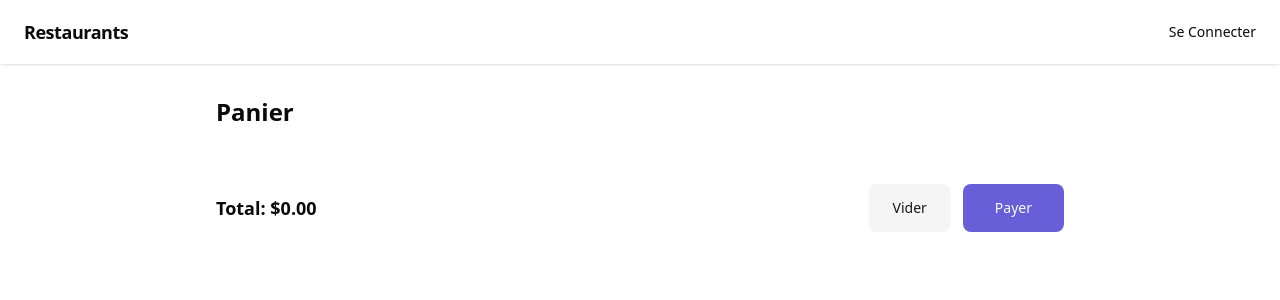
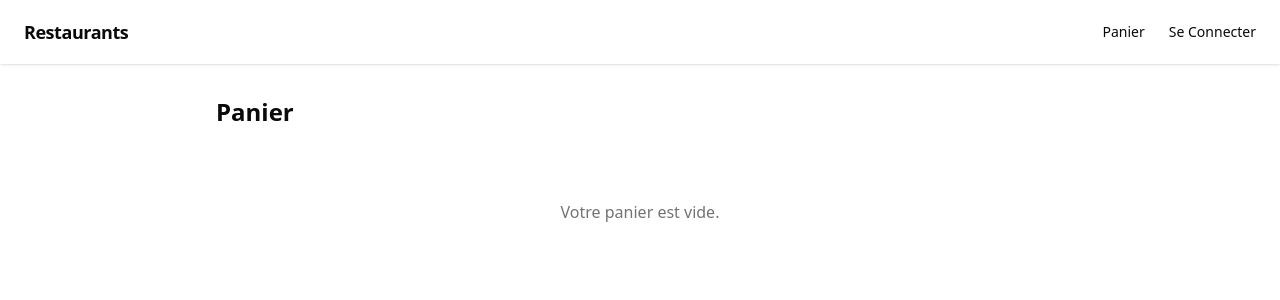
Before and after one commit to ianaliti/restaurant, a Next.js app: page /cart in a window 1280 px wide. Shown: the top 300 px of the page. Built offline with nearby package versions, Linux system fonts and the light colour scheme.

Commit message:
separate the panier to customer ang guest to not share the same cart and order history

```diff
--- a/src/app/(customer)/cart/page.tsx
+++ b/src/app/(customer)/cart/page.tsx
@@ -6,19 +6,63 @@ import { useAuthStore } from "@/app/store/authStore";
 import Image from "next/image";
 import { Button } from "@/components/ui/button";
 import { Card, CardContent } from "@/components/ui/card";
-import { useState, useMemo, useEffect } from "react";
+import { useState, useMemo, useEffect, useRef } from "react";
 import { Message } from "@/components/ui/Message";
+import type { CartItem } from "@/types/restaurants.type";
+import { useRouter } from "next/navigation";
 
 export default function page() {
-  const items = useCartStore(state => state.items || []);
+  const { user } = useAuthStore();
+  const isCustomer = user?.role === 'customer';
+  const router = useRouter();
+
+  const userId = user?.id || 'guest';
+  const userIdRef = useRef(userId);
+
+  useEffect(() => {
+    userIdRef.current = userId;
+  }, [userId]);
+
+  const currentUserCart = useCartStore((state) => {
+    const currentUserId = userIdRef.current;
+    return state.userCarts[currentUserId] || null;
+  });
+
+  const items: CartItem[] = useMemo(() => {
+    return currentUserCart ? [...currentUserCart] : [];
+  }, [currentUserCart]);
+
+  useEffect(() => {
+    if (user?.id) {
+      const guestCart = useCartStore.getState().userCarts['guest'];
+      if (guestCart && guestCart.length > 0) {
+        const userCart = useCartStore.getState().userCarts[user.id] || [];
+        const mergedCart = [...userCart];
+        guestCart.forEach(guestItem => {
+          const existing = mergedCart.find(item => item.id === guestItem.id);
+          if (existing) {
+            existing.quantity += guestItem.quantity;
+          } else {
+            mergedCart.push(guestItem);
+          }
+        });
+        useCartStore.setState((state) => ({
+          userCarts: {
+            ...state.userCarts,
+            [user.id]: mergedCart,
+            guest: [], // Clear guest cart
+          },
+        }));
+      }
+    }
+  }, [user?.id]);
+
   const updateQuantity = useCartStore(state => state.updateQuantity);
   const removeItem = useCartStore(state => state.removeItem);
   const clearCart = useCartStore(state => state.clearCart);
-
+  const getTotalPrice = useCartStore(state => state.getTotalPrice);
   const createOrder = useCartStore(state => state.createOrder);
   const addOrder = useOrderStore((state) => state.addOrder);
-  const { user } = useAuthStore();
-  const isCustomer = user?.role === 'customer';
 
   const [showSuccess, setShowSuccess] = useState(false);
   const [warningMessage, setWarningMessage] = useState(false);
@@ -28,33 +72,42 @@ export default function page() {
     setMounted(true);
   }, []);
 
+  useEffect(() => {
+    useCartStore.getState().setCurrentUser(userId);
+  }, [userId]);
+
   const totalPrice = useMemo(() => {
     if (!mounted) return 0;
-    return items.reduce((total, item) => total + (item.price * item.quantity), 0);
-  }, [items, mounted]);
+    return getTotalPrice(userId);
+  }, [mounted, userId, getTotalPrice]);
 
   const addPlat = (id: number) => {
     const item = items.find(i => i.id === id);
     if (item) {
-      updateQuantity(id, (item.quantity || 1) + 1);
+      updateQuantity(id, (item.quantity || 1) + 1, userId);
     }
   };
 
   const deletePlat = (id: number) => {
     const item = items.find(i => i.id === id);
     if (item) {
-      updateQuantity(id, Math.max(0, (item.quantity || 1) - 1));
+      updateQuantity(id, Math.max(0, (item.quantity || 1) - 1), userId);
     }
   };
 
   const handleCreateOrder = () => {
-    if (!isCustomer) {
+    if (!user?.id || !isCustomer) {
       setWarningMessage(true);
       return;
     }
-    const newOrder = createOrder();
+
+    const newOrder = createOrder(user.id);
     addOrder(newOrder);
     setShowSuccess(true);
+  }
+
+  const handleClearCart = () => {
+    clearCart(userId);
   }
 
   console.log("Cart Items:", items);
@@ -62,6 +115,11 @@ export default function page() {
   return (
     <div className="max-w-4xl mx-auto px-4 sm:px-6 py-8">
       <h1 className="text-2xl font-bold mb-6">Panier</h1>
+      {items.length === 0 ? (
+        <div className="text-center py-12">
+          <p className="text-muted-foreground">Votre panier est vide.</p>
+        </div>
+      ) : (
         <div className="grid grid-cols-1 gap-4">
           {items.map((item, idx) => (
           <Card key={`${item.id}-${idx}`} className="p-4">
@@ -75,7 +133,7 @@ export default function page() {
                   <Button variant="secondary" size="sm" onClick={() => deletePlat(item.id)}>-</Button>
                   <span className="text-sm font-medium w-6 text-center">{item.quantity}</span>
                   <Button variant="secondary" size="sm" onClick={() => addPlat(item.id)}>+</Button>
-                  <Button variant="ghost" size="sm" className="text-red-600" onClick={() => removeItem(item.id)}>Remove</Button>
+                  <Button variant="ghost" size="sm" className="text-red-600" onClick={() => removeItem(item.id, userId)}>Remove</Button>
                 </div>
               </div>
               <div className="text-right font-semibold">{`$${(item.price * item.quantity).toFixed(2)}`}</div>
@@ -83,28 +141,53 @@ export default function page() {
           </Card>
         ))}
         </div>
+      )}
 
+      {items.length > 0 && (
       <div className="mt-8 flex items-center justify-between">
         <p className="text-lg font-semibold">Total: {`$${totalPrice.toFixed(2)}`}</p>
         <div className="flex items-center gap-3">
-          <Button variant="secondary" className="h-12 rounded-3xl px-6" onClick={clearCart}>Vider</Button>
+          <Button variant="secondary" className="h-12 rounded-3xl px-6" onClick={handleClearCart}>Vider</Button>
           <Button className="h-12 rounded-3xl px-8" onClick={handleCreateOrder}>Payer</Button>
+        </div>
+      </div>
+      )}
+
       {showSuccess && (
         <Message
           type="success"
-              message="Order Created!"
+          message="Commande créée avec succès!"
           onClose={() => setShowSuccess(false)}
         />
       )}
+
       {warningMessage && (
-            <Message
-              type="warning"
-              message="Vous devez être connecté en tant que client pour créer une commande. Veuillez vous déconnecter et vous connecter avec un compte client."
-              onClose={() => setWarningMessage(false)}
-            />
-          )}
+        <div className="fixed top-0 left-0 right-0 bottom-0 backdrop-blur-sm flex items-center justify-center z-50">
+          <div className="bg-white rounded p-6 max-w-md w-11/12 shadow-2xl">
+            <h3 className="text-xl font-bold mb-3">Attention</h3>
+            <p className="mb-5">
+              Vous devez être connecté en tant que client pour créer une commande. Veuillez vous connecter pour continuer.
+            </p>
+            <div className="flex gap-3">
+              <button
+                onClick={() => setWarningMessage(false)}
+                className="flex-1 bg-gray-200 text-gray-800 py-2 px-4 rounded hover:bg-gray-300"
+              >
+                Annuler
+              </button>
+              <button
+                onClick={() => {
+                  setWarningMessage(false);
+                  router.push('/login');
+                }}
+                className="flex-1 bg-blue-500 text-white py-2 px-4 rounded hover:bg-blue-600"
+              >
+                Se connecter
+              </button>
             </div>
           </div>
         </div>
+      )}
+    </div>
   );
 }
--- a/src/app/(customer)/components/navbar/Navbar.tsx
+++ b/src/app/(customer)/components/navbar/Navbar.tsx
@@ -24,11 +24,9 @@ const Navbar = () => {
           Restaurants
         </Link>
         <div className="flex items-center gap-6 text-sm">
-          {user && (
-            <Link className="hover:text-primary transition-colors" href="/cart">
-              Panier
-            </Link>
-          )}
+          <Link className="hover:text-primary transition-colors" href="/cart">
+            Panier
+          </Link>
           {user?.role === 'customer' && (
             <Link
               className="hover:text-primary transition-colors"
--- a/src/app/store/cartStore.ts
+++ b/src/app/store/cartStore.ts
@@ -5,61 +5,119 @@ import { Order } from '@/types/restaurants.type';
 
 
 interface CartState {
-  items: (CartItem)[];
-  addItem: (item: Plat & { restaurantId: number }) => void;
-  removeItem: (id: number) => void;
-  updateQuantity: (id: number, quantity: number) => void;
-  clearCart: () => void;
-  getTotalPrice: () => number;
-  getTotalItems: () => number;
-  createOrder: () => Order;
+  userCarts: { [userId: string]: CartItem[] };
+  currentUserId: string | null;
+  setCurrentUser: (userId: string | null) => void;
+  getItems: () => CartItem[];
+  getItemsByUserId: (userId: string) => CartItem[];
+  addItem: (item: Plat & { restaurantId: number }, userId: string) => void;
+  removeItem: (id: number, userId: string) => void;
+  updateQuantity: (id: number, quantity: number, userId: string) => void;
+  clearCart: (userId: string) => void;
+  getTotalPrice: (userId: string) => number;
+  getTotalItems: (userId: string) => number;
+  createOrder: (userId: string) => Order;
 }
 
 export const useCartStore = create<CartState>() (
    persist(
     (set, get) => ({
-      items: [],
-      addItem: (item) =>
+      userCarts: {},
+      currentUserId: null,
+
+      setCurrentUser: (userId: string | null) => {
+        set({ currentUserId: userId });
+      },
+
+      getItems: () => {
+        const { currentUserId, userCarts } = get();
+        if (!currentUserId) return [];
+        return userCarts[currentUserId] || [];
+      },
+
+      getItemsByUserId: (userId: string) => {
+        const { userCarts } = get();
+        return userCarts[userId] || [];
+      },
+
+      addItem: (item, userId) =>
         set((state) => {
-          const existing = state.items.find(i => i.id === item.id);
+          const userCart = state.userCarts[userId] || [];
+          const existing = userCart.find(i => i.id === item.id);
+
           if (existing) {
             return {
-              items: state.items.map(i =>
-                i.id === item.id ? { ...i, quantity: (i.quantity || 0) + 1 } : i
-              ),
+              userCarts: {
+                ...state.userCarts,
+                [userId]: userCart.map(i =>
+                  i.id === item.id ? { ...i, quantity: (i.quantity || 0) + 1 } : i
+                ),
+              },
             };
           }
           return {
-            items: [...state.items, { ...item, quantity: 1 }],
+            userCarts: {
+              ...state.userCarts,
+              [userId]: [...userCart, { ...item, quantity: 1 }],
+            },
           };
         }),
-      removeItem: (id: number) =>
+
+      removeItem: (id, userId) =>
+        set((state) => {
+          const userCart = state.userCarts[userId] || [];
+          return {
+            userCarts: {
+              ...state.userCarts,
+              [userId]: userCart.filter(i => i.id !== id),
+            },
+          };
+        }),
+
+      updateQuantity: (id, quantity, userId) =>
+        set((state) => {
+          const userCart = state.userCarts[userId] || [];
+          return {
+            userCarts: {
+              ...state.userCarts,
+              [userId]: userCart.map(i =>
+                i.id === id ? { ...i, quantity: Math.max(0, quantity) } : i
+              ).filter(i => i.quantity > 0),
+            },
+          };
+        }),
+
+      clearCart: (userId) =>
         set((state) => ({
-          items: state.items.filter(i => i.id !== id),
+          userCarts: {
+            ...state.userCarts,
+            [userId]: [],
+          },
         })),
-      updateQuantity: (id: number, quantity: number) =>
-        set((state) => ({
-          items: state.items.map(i =>
-            i.id === id ? { ...i, quantity: Math.max(0, quantity) } : i
-          ).filter(i => i.quantity > 0),
-        })),
-      clearCart: () => set({ items: [] }),
-      getTotalPrice: () =>
-        get().items.reduce((total, item) => total + (item.price * item.quantity), 0),
-      getTotalItems: () =>
-        get().items.reduce((total, item) => total + item.quantity, 0),
-      createOrder: () => {
-        const items = get().items;
-        const total = get().getTotalPrice();
 
-        const order : Order = {
+      getTotalPrice: (userId) => {
+        const userCart = get().userCarts[userId] || [];
+        return userCart.reduce((total, item) => total + (item.price * item.quantity), 0);
+      },
+
+      getTotalItems: (userId) => {
+        const userCart = get().userCarts[userId] || [];
+        return userCart.reduce((total, item) => total + item.quantity, 0);
+      },
+
+      createOrder: (userId) => {
+        const userCart = get().userCarts[userId] || [];
+        const total = get().getTotalPrice(userId);
+
+        const order: Order = {
           id: Math.floor(Math.random() * 1000000),
+          userId,
           date: new Date().toISOString(),
           total,
-          items,
-        }
+          items: userCart,
+        };
 
-        set({ items: [] });
+        get().clearCart(userId);
         return order;
       },
     }),
--- a/src/types/restaurants.type.ts
+++ b/src/types/restaurants.type.ts
@@ -43,6 +43,7 @@ export interface CartItem extends Plat {
 
 export interface Order {
   id: number;
+  userId: string;
   date: string;
   total: number;
   items: CartItem[];
```
Also changed, not shown: src/app/(customer)/commands/page.tsx (+15 -8 lines), src/app/(customer)/plat/[id]/page.tsx (+8 -1 lines), src/app/store/authStore.ts (+8 -0 lines), src/app/store/orderStore.ts (+21 -8 lines). Lines whose indentation alone changed are shown as unchanged.
